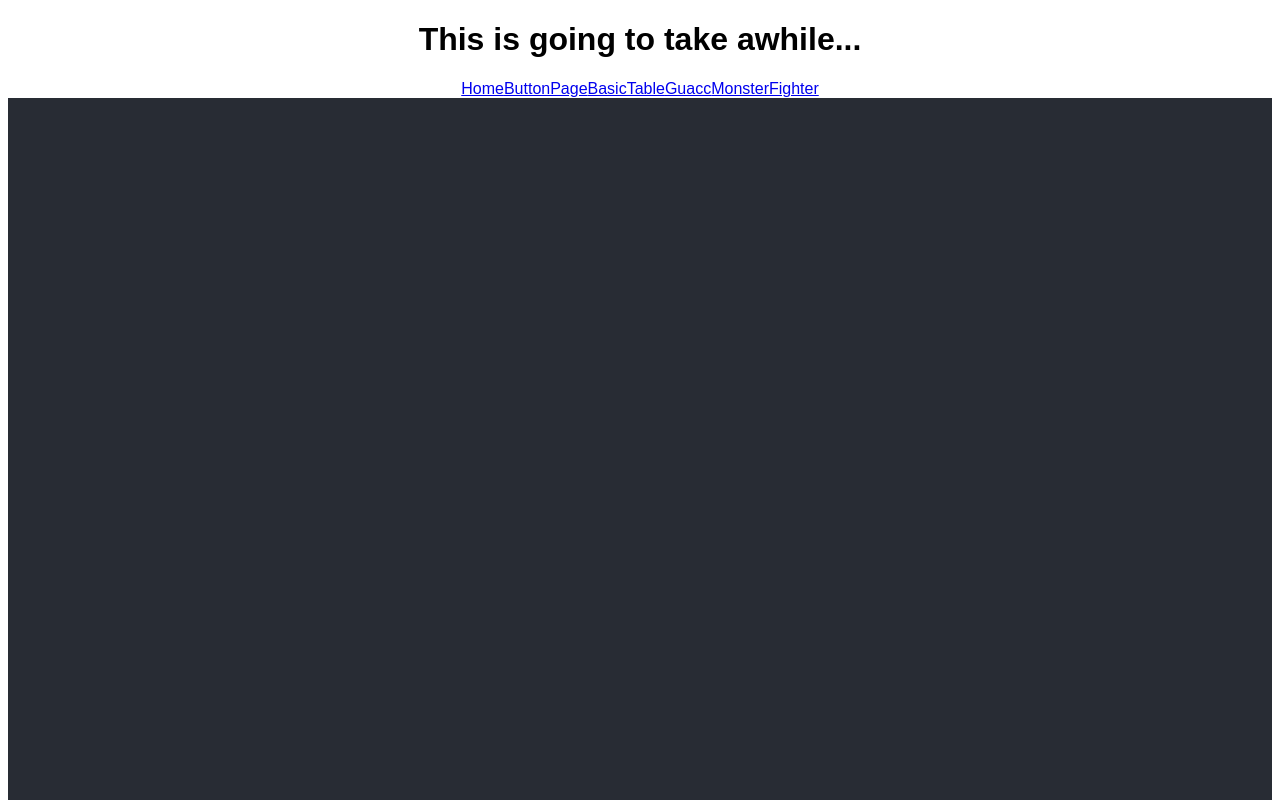
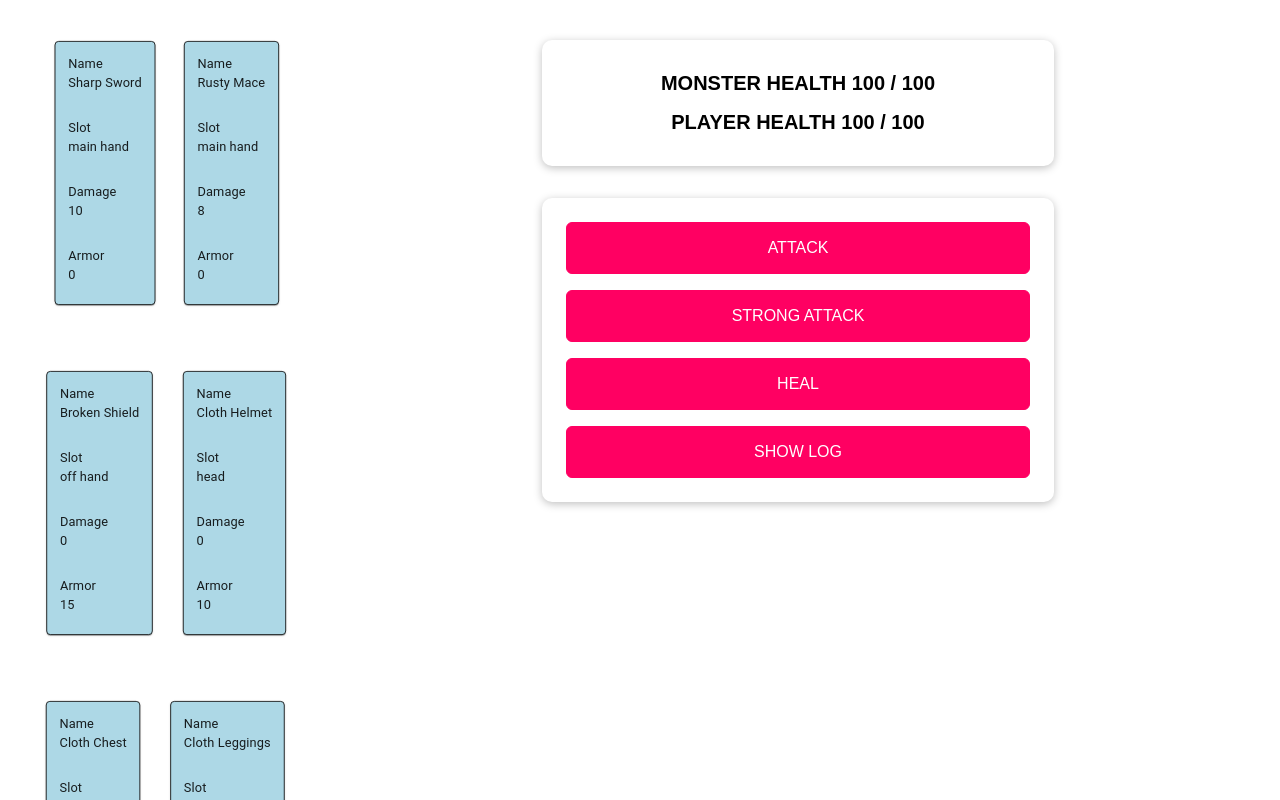
Before and after one commit to ConanCodes/symmetrical-guacamole, a React (Create React App) app: page / in a window 1280 px wide. Shown: the top 800 px of the page. Built offline with nearby package versions, Linux system fonts and the light colour scheme.

Commit message:
Finish up basic inventory and item management

```diff
--- a/src/Components/Inventory.tsx
+++ b/src/Components/Inventory.tsx
@@ -1,87 +1,83 @@
-import { Box, Card, CardActionArea, CardContent, Typography } from '@mui/material';
-import { PureComponent } from 'react';
+import {
+  Box,
+  Grid,
+  Card,
+  CardActionArea,
+  CardContent,
+  Typography,
+} from "@mui/material";
+import { PureComponent } from "react";
 import { connect } from "react-redux";
-import { updateInventory } from '../store/actions';
-import { getStore, getItems, getRootState } from '../store/selectors';
-import store from '../store/store';
-import './App.css';
-import { RootState, ItemTypes, Stats } from '../store/constants'
-const _ = require('lodash');
+import { updateInventory } from "../store/actions";
+import "./App.css";
+import { RootState, Item } from "../store/constants";
+const _ = require("lodash");
 
-let rootState: RootState;
-let items: ItemTypes;
-let stats: Stats;
-
-const mapStateToProps = (state: any) => {
-    items = getItems(state);
-    stats = getRootState(state);
-    rootState = getRootState(state);
-    console.log(items)
+const mapStateToProps = (state: any, content: any) => {
   return {
-        rootState: rootState,
-        stats: stats,
-        items: items
+    rootState: state.reducer.rootState,
+    stats: state.reducer.stats,
+    items: state.reducer.items,
+    inUseItems: state.reducer.inUseItems,
   };
-}
+};
 
 const mapDispatchToProps = { updateInventory };
 
-class Inventory extends PureComponent {
+class Inventory extends PureComponent<RootState> {
   constructor(props: any) {
     super(props);
   }
 
-    state: RootState = { rootState, stats, items }
-
-    _equipItem(pickedItem: any) {
-        const { items } = this.state
-        items.forEach((e: any, sakuin: number) => {
-            if (e === pickedItem) {
-                e.inUse = !e.inUse
-            }
-        })
-
-        store.dispatch(updateInventory({ name: 'Sharp Sword', slot: 'main hand', damage: 10, armor: 0, inUse: false }))
-    }
-
   render() {
-        const { items } = this.state
+    const { items, inUseItems } = this.props;
 
     return (
-            <>
-                {items.map((el: any, sakuin: number) => {
-                    let bgcolor = el.inUse ? 'red' : 'lightblue';
-
+      <Grid container justifyContent={"center"}>
+        {items.map((item: any, sakuin: number) => {
           return (
-                        <Box key={sakuin} sx={{
-                            display: 'inline-block',
-                            mx: '2px',
-                            transform: 'scale(0.8)'
-                        }}>
+            <Box
+              key={sakuin}
+              sx={{
+                display: "inline-block",
+                mx: "2px",
+                transform: "scale(0.8)",
+                justifyItems: "center",
+              }}
+            >
               <CardActionArea>
-                                <Card sx={{ backgroundColor: bgcolor, border: '1px solid black', borderRadius: '5px' }} onClick={() => this._equipItem(el)}>
+                <Card
+                  sx={{
+                    backgroundColor: _.includes(inUseItems, item)
+                      ? "red"
+                      : "lightblue",
+                    border: "1px solid black",
+                    borderRadius: "5px",
+                  }}
+                  onClick={() => this.props.updateInventory(item)}
+                >
                   <CardContent>
                     <Typography>Name</Typography>
-                                        <Typography>{el.name}</Typography>
+                    <Typography>{item.name}</Typography>
                   </CardContent>
                   <CardContent>
                     <Typography>Slot</Typography>
-                                        <Typography>{el.slot}</Typography>
+                    <Typography>{item.slot}</Typography>
                   </CardContent>
-                                    <CardContent >
+                  <CardContent>
                     <Typography>Damage</Typography>
-                                        <Typography>{el.damage}</Typography>
+                    <Typography>{item.damage}</Typography>
                   </CardContent>
                   <CardContent>
                     <Typography>Armor</Typography>
-                                        <Typography>{el.armor}</Typography>
+                    <Typography>{item.armor}</Typography>
                   </CardContent>
                 </Card>
               </CardActionArea>
             </Box>
-                    )
+          );
         })}
-            </>
+      </Grid>
     );
   }
 }
--- a/src/Components/MonsterFighter.tsx
+++ b/src/Components/MonsterFighter.tsx
@@ -1,43 +1,29 @@
-import { Grid } from '@mui/material';
-import { PureComponent } from 'react';
+import { Grid } from "@mui/material";
+import { PureComponent } from "react";
 import { connect } from "react-redux";
+import { MonsterFighterState, RootState } from "../store/constants";
 import { getStore } from "../store/selectors";
-import './App.css';
-import Inventory from './Inventory';
+import "./App.css";
+import Inventory from "./Inventory";
 
-const _ = require('lodash');
-
-type MonsterFighterState = {
-  bonusLifeEl: number;
-  ATTACK_VALUE: number;
-  STRONG_ATTACK_VALUE: number;
-  MONSTER_ATTACK_VALUE: number;
-  HEAL_VALUE: number;
-  chosenMaxLife: number;
-  currentMonsterHealth: number;
-  currentPlayerHealth: number;
-  hasBonusLife: boolean;
-  log: string[];
-  showLog: boolean;
-  itemsEquipped: string[];
-}
-
-type RootState = { rootState: any; }
-
-let inventory: RootState;
+const _ = require("lodash");
 
 const mapStateToProps = (state: any) => {
-  inventory = getStore(state);
-  console.log('inventory', inventory)
-  return { inventory };
-}
+  return {
+    rootState: state.reducer.rootState,
+    stats: state.reducer.stats,
+    items: state.reducer.items,
+    inUseItems: state.reducer.inUseItems,
+  };
+};
 
-class MonsterFighter extends PureComponent<MonsterFighterState> {
-
+class MonsterFighter extends PureComponent<RootState, MonsterFighterState> {
+  constructor(props: any) {
+    super(props);
+  }
   state: MonsterFighterState = {
-
-    ATTACK_VALUE: 10,
-    STRONG_ATTACK_VALUE: 17,
+    ATTACK_VALUE: this.props.stats.damage,
+    STRONG_ATTACK_VALUE: this.props.stats.damage + 5,
     MONSTER_ATTACK_VALUE: 14,
     HEAL_VALUE: 15,
     bonusLifeEl: 0,
@@ -48,75 +34,96 @@ class MonsterFighter extends PureComponent<MonsterFighterState> {
     log: [],
     showLog: true,
     itemsEquipped: [],
-  }
+  };
 
   reset() {
     this.setState({
       currentMonsterHealth: this.state.chosenMaxLife,
       currentPlayerHealth: this.state.chosenMaxLife,
-    })
+    });
   }
 
   endRound(value: number, action: string) {
     const initialPlayerHealth = this.state.currentPlayerHealth;
     const crit = Math.floor(Math.random() * 100) <= 20 ? 10 : 0;
     const damageToPlayer =
-      action === 'heal' ? (Math.floor(Math.random() * this.state.MONSTER_ATTACK_VALUE)) - value : Math.floor(Math.random() * this.state.MONSTER_ATTACK_VALUE);
+      action === "heal"
+        ? Math.floor(Math.random() * this.state.MONSTER_ATTACK_VALUE) - value
+        : Math.floor(Math.random() * this.state.MONSTER_ATTACK_VALUE);
 
     this.setState({
       currentMonsterHealth: this.state.currentMonsterHealth - (value + crit),
       currentPlayerHealth: this.state.currentPlayerHealth - damageToPlayer,
-    })
+    });
 
     if (this.state.currentPlayerHealth <= 0 && this.state.hasBonusLife) {
       this.setState({
         hasBonusLife: false,
-        currentPlayerHealth: initialPlayerHealth
-      })
-      alert('You would be dead but the bonus life saved you!');
+        currentPlayerHealth: initialPlayerHealth,
+      });
+      alert("You would be dead but the bonus life saved you!");
     }
 
-    if (this.state.currentMonsterHealth <= 0 && this.state.currentPlayerHealth > 0) {
-      alert('You won!');
+    if (
+      this.state.currentMonsterHealth <= 0 &&
+      this.state.currentPlayerHealth > 0
+    ) {
+      alert("You won!");
       this.reset();
-    } else if (this.state.currentPlayerHealth <= 0 && this.state.currentMonsterHealth > 0) {
-      alert('You lost!');
+    } else if (
+      this.state.currentPlayerHealth <= 0 &&
+      this.state.currentMonsterHealth > 0
+    ) {
+      alert("You lost!");
       this.reset();
-    } else if (this.state.currentPlayerHealth <= 0 && this.state.currentMonsterHealth <= 0) {
-      alert('You have a draw!');
+    } else if (
+      this.state.currentPlayerHealth <= 0 &&
+      this.state.currentMonsterHealth <= 0
+    ) {
+      alert("You have a draw!");
       this.reset();
     }
   }
 
   attackMonster(mode: string) {
-    if (mode === 'ATTACK')
-      this.endRound(Math.floor(Math.random() * this.state.ATTACK_VALUE), 'attack');
+    console.log("damage", this.state.ATTACK_VALUE);
+    if (mode === "ATTACK")
+      this.endRound(
+        Math.floor(Math.random() * this.state.ATTACK_VALUE),
+        "attack"
+      );
     else
-      this.endRound(Math.floor(Math.random() * this.state.STRONG_ATTACK_VALUE), 'attack');
+      this.endRound(
+        Math.floor(Math.random() * this.state.STRONG_ATTACK_VALUE),
+        "attack"
+      );
   }
 
   healPlayerHandler() {
     let healValue;
-    if (this.state.currentPlayerHealth >= this.state.chosenMaxLife - this.state.HEAL_VALUE) {
+    if (
+      this.state.currentPlayerHealth >=
+      this.state.chosenMaxLife - this.state.HEAL_VALUE
+    ) {
       alert("You can't heal to more than your max initial health.");
       healValue = this.state.chosenMaxLife - this.state.currentPlayerHealth;
-    } else
-      healValue = this.state.HEAL_VALUE;
+    } else healValue = this.state.HEAL_VALUE;
 
-    this.endRound(healValue, 'heal');
+    this.endRound(healValue, "heal");
   }
 
   _equipItem(item: string) {
-    let array = _.isNil(this.state.itemsEquipped) ? [] : this.state.itemsEquipped
-    array?.push(item)
-    this.setState({ itemsEquipped: array })
+    let array = _.isNil(this.state.itemsEquipped)
+      ? []
+      : this.state.itemsEquipped;
+    array?.push(item);
+    this.setState({ itemsEquipped: array });
   }
 
   render() {
-    console.log(inventory)
-
+    console.log(this.props);
     return (
-      <Grid container justifyContent={'space-around'}>
+      <Grid container justifyContent={"space-around"}>
         <Grid item xs={3}>
           <Inventory />
         </Grid>
@@ -126,19 +133,21 @@ class MonsterFighter extends PureComponent<MonsterFighterState> {
             <Typography>{`Health: ${this.state.chosenMaxLife}`}</Typography>
           </Card>
         </Grid> */}
-        <Grid item xs={8}>
+        <Grid item xs={9}>
           <div id="health-levels">
             <h2>{`MONSTER HEALTH ${this.state.currentMonsterHealth} / ${this.state.chosenMaxLife}`}</h2>
             <h2>{`PLAYER HEALTH ${this.state.currentPlayerHealth} / ${this.state.chosenMaxLife}`}</h2>
           </div>
           <div id="controls">
-            <button onClick={() => this.attackMonster('ATTACK')}>ATTACK</button>
-            <button onClick={() => this.attackMonster('STONG ATTACK')}>STRONG ATTACK</button>
+            <button onClick={() => this.attackMonster("ATTACK")}>ATTACK</button>
+            <button onClick={() => this.attackMonster("STONG ATTACK")}>
+              STRONG ATTACK
+            </button>
             <button onClick={() => this.healPlayerHandler()}>HEAL</button>
             <button>SHOW LOG</button>
           </div>
         </Grid>
-      </Grid >
+      </Grid>
     );
   }
 }
--- a/src/Routing/Routing.tsx
+++ b/src/Routing/Routing.tsx
@@ -1,11 +1,11 @@
 import { PureComponent } from "react";
-import { Provider } from 'react-redux';
 import { Route, Routes } from "react-router-dom";
-import App from '../components/App';
-import BasicTable from "../components/BasicTable";
-import ButtonPage from "../components/ButtonPage";
-import Guacc from "../components/Guacc";
-import MonsterFighter from "../components/MonsterFighter";
+import App from "../Components/App";
+import BasicTable from "../Components/BasicTable";
+import ButtonPage from "../Components/ButtonPage";
+import Guacc from "../Components/Guacc";
+import MonsterFighter from "../Components/MonsterFighter";
+
 
 export default class Routing extends PureComponent {
 
@@ -16,11 +16,11 @@ export default class Routing extends PureComponent {
                 <Routes>
                     {/* Figure out a standard with capalization of your paths, normally its camelCase */}
                     {/* @ts-ignore */}
-                    <Route path="/MonsterFighter" element={<MonsterFighter />} />
-                    <Route path="/Guacc" element={<Guacc />} />
+                    <Route path="/monsterFighter" element={<MonsterFighter />} />
+                    {/* <Route path="/Guacc" element={<Guacc />} />
                     <Route path="/ButtonPage" element={<ButtonPage />} />
                     <Route path="/BasicTable" element={<BasicTable />} />
-                    <Route path="/" element={<App />} />
+                    <Route path="/" element={<App />} /> */}
                 </Routes>
 
             </div>
--- a/src/index.tsx
+++ b/src/index.tsx
@@ -1,10 +1,10 @@
-import React from 'react';
-import { createRoot } from 'react-dom/client';
-import './index.tsx';
-import Routing from './routing/Routing';
+import React from "react";
+import { createRoot } from "react-dom/client";
+import "./index.tsx";
 import { BrowserRouter } from "react-router-dom";
-import store from './store/store';
-import { Provider } from 'react-redux';
+import store from "./store/store";
+import { Provider } from "react-redux";
+import MonsterFighter from "./Components/MonsterFighter";
 
 // @ts-ignore
 const container: HTMLElement = document.getElementById("root");
@@ -14,7 +14,8 @@ root.render(
   <React.StrictMode>
     <Provider store={store}>
       <BrowserRouter>
-        <Routing />
+        {/* @ts-ignore */}
+        <MonsterFighter />
       </BrowserRouter>
     </Provider>
   </React.StrictMode>
--- a/src/store/actionTypes.tsx
+++ b/src/store/actionTypes.tsx
@@ -1 +1 @@
-export const UPDATE_INVENTORY = "UPDATE_INVENTORY";
+export const UPDATE_ITEMS_USED = "UPDATE_ITEMS_USED";
--- a/src/store/actions.tsx
+++ b/src/store/actions.tsx
@@ -1,7 +1,7 @@
-import { UPDATE_INVENTORY } from "./actionTypes";
+import { UPDATE_ITEMS_USED } from "./actionTypes";
 
 const updateInventory = (content: any) => (dispatch: any) => {
-    dispatch({ type: UPDATE_INVENTORY, payload: content });
+  dispatch({ type: UPDATE_ITEMS_USED, payload: content });
 };
 
 export { updateInventory };
--- a/src/store/constants.tsx
+++ b/src/store/constants.tsx
@@ -1,46 +1,68 @@
 export const initialState: RootState = {
   rootState: undefined,
   stats: {
+    armor: 0,
+    life: 0,
     damage: 0,
+  },
+  baseStats: {
     armor: 0,
+    life: 100,
+    damage: 15,
   },
   items: [
-        { name: 'Sharp Sword', slot: 'main hand', damage: 10, armor: 0, inUse: false },
-        { name: 'Rusty Mace', slot: 'main hand', damage: 8, armor: 0, inUse: false },
-        { name: 'Broken Shield', slot: 'off hand', damage: 0, armor: 15, inUse: false },
-        { name: 'Cloth Helmet', slot: 'head', damage: 0, armor: 10, inUse: false },
-        { name: 'Cloth Chest', slot: 'chest', damage: 0, armor: 10, inUse: false },
-        { name: 'Cloth Leggings', slot: 'leg', damage: 0, armor: 8, inUse: false },
-        { name: 'Cloth Gloves', slot: 'hand', damage: 0, armor: 2, inUse: false },
-        { name: 'Cloth Boots', slot: 'feet', damage: 0, armor: 2, inUse: false },
-    ]
-}
+    { name: "Sharp Sword", slot: "main hand", damage: 10, armor: 0 },
+    { name: "Rusty Mace", slot: "main hand", damage: 8, armor: 0 },
+    { name: "Broken Shield", slot: "off hand", damage: 0, armor: 15 },
+    { name: "Cloth Helmet", slot: "head", damage: 0, armor: 10 },
+    { name: "Cloth Chest", slot: "chest", damage: 0, armor: 10 },
+    { name: "Cloth Leggings", slot: "leg", damage: 0, armor: 8 },
+    { name: "Cloth Gloves", slot: "hand", damage: 0, armor: 2 },
+    { name: "Cloth Boots", slot: "feet", damage: 0, armor: 2 },
+  ],
+  inUseItems: [],
+  updateInventory: undefined,
+};
 
 export type RootState = {
-    rootState?: any;
-    stats: Stats;
-    items: ItemTypes;
-}
+  rootState: any;
+  stats: PlayerStats;
+  baseStats: PlayerStats;
+  items: Item[];
+  updateInventory: any;
+  inUseItems: Item[];
+};
 
-export type ItemTypes = { name: string, slot: string, damage: number, armor: number, inUse: boolean }[];
+export type Item = {
+  name: string;
+  slot: string;
+  damage: number;
+  armor: number;
+};
 
-export type Stats = {
-    life?: number;
-    damage?: number;
-    armor?: number;
-}
+export type PlayerStats = {
+  life: number;
+  damage: number;
+  armor: number;
+};
 
-export type Inventory = {
-    name?: string;
-    slot?: string;
-    damage?: number;
-    armor?: number;
-    inUse?: boolean;
-}
+export type MonsterFighterState = {
+  bonusLifeEl: number;
+  ATTACK_VALUE: number;
+  STRONG_ATTACK_VALUE: number;
+  MONSTER_ATTACK_VALUE: number;
+  HEAL_VALUE: number;
+  chosenMaxLife: number;
+  currentMonsterHealth: number;
+  currentPlayerHealth: number;
+  hasBonusLife: boolean;
+  log: string[];
+  showLog: boolean;
+  itemsEquipped: string[];
+};
 
-
-type ITEM_NAME = { name: string; };
-type ITEM_SLOT = { slot: string; };
-type ITEM_DAMAGE = { damage: number; };
-type ITEM_ARMOR = { armor: number; };
-type ITEM_INUSE = { inUse: boolean; };
+type ITEM_NAME = { name: string };
+type ITEM_SLOT = { slot: string };
+type ITEM_DAMAGE = { damage: number };
+type ITEM_ARMOR = { armor: number };
+type ITEM_INUSE = { inUse: boolean };
--- a/src/store/store.tsx
+++ b/src/store/store.tsx
@@ -1,6 +1,10 @@
 import { configureStore } from '@reduxjs/toolkit';
 import reducer from "./reducers/reducers";
 
-const store = configureStore({ reducer: { reducer } });
+const store = configureStore({
+    reducer: {
+        reducer
+    }
+});
 
 export default store;
```
Also changed, not shown: src/store/reducers/reducers.tsx (+35 -8 lines). Lines whose indentation alone changed are shown as unchanged.
